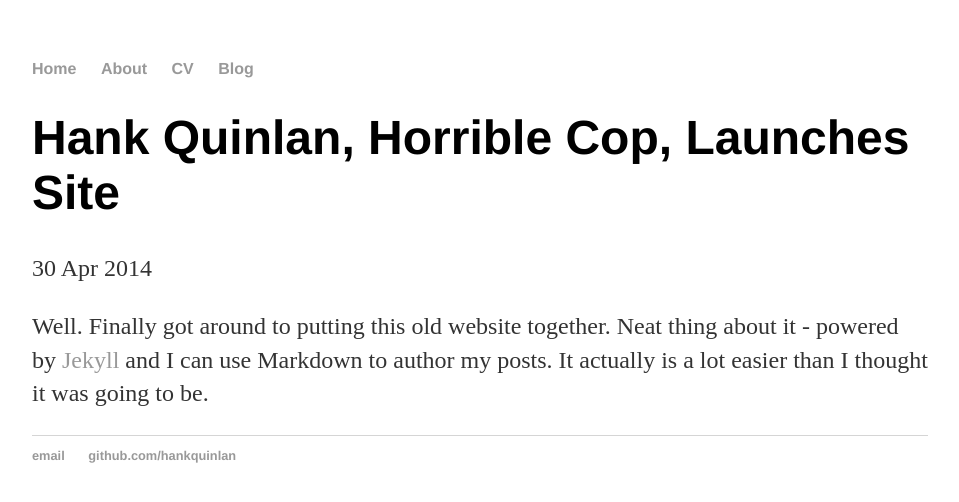
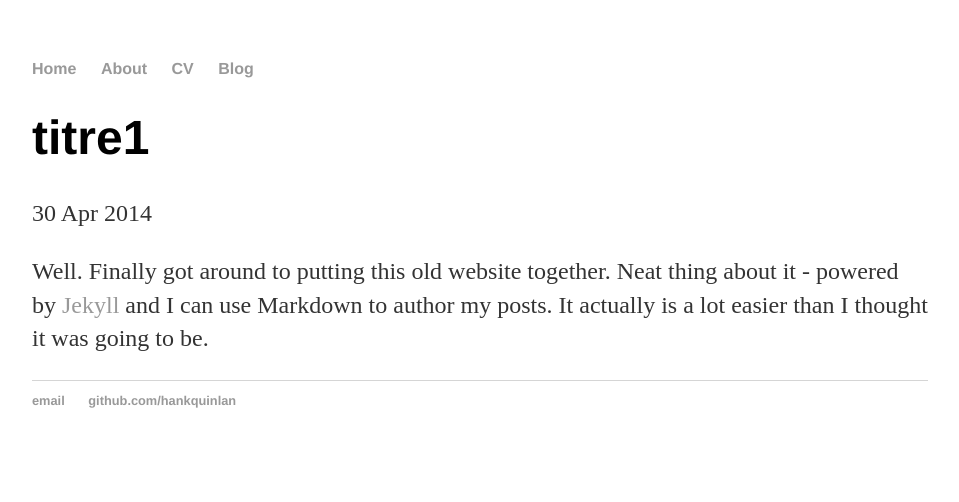
Before and after one commit to OrgaEvolutions/Nathoup.github.io, a Jekyll site: the page built from _posts/2014-04-30-hank-quinlan-site-launched.md, in a window 1280 px wide. Shown: the top 502 px of the page, without its empty margins (160-1119 px from the left). Built offline with Jekyll 4.4.1, drawn with Linux system fonts in a browser that asks for light colours.

Commit message:
Update 2014-04-30-hank-quinlan-site-launched.md

```diff
--- a/_posts/2014-04-30-hank-quinlan-site-launched.md
+++ b/_posts/2014-04-30-hank-quinlan-site-launched.md
@@ -1,8 +1,9 @@
 ---
 layout: post
-title: "Hank Quinlan, Horrible Cop, Launches Site"
+title: "titre1"
 date: 2014-04-30
 image: "img.png"
+title2: "titre2"
 ---
 
 Well. Finally got around to putting this old website together. Neat thing about it - powered by [Jekyll](http://jekyllrb.com) and I can use Markdown to author my posts. It actually is a lot easier than I thought it was going to be.
```
